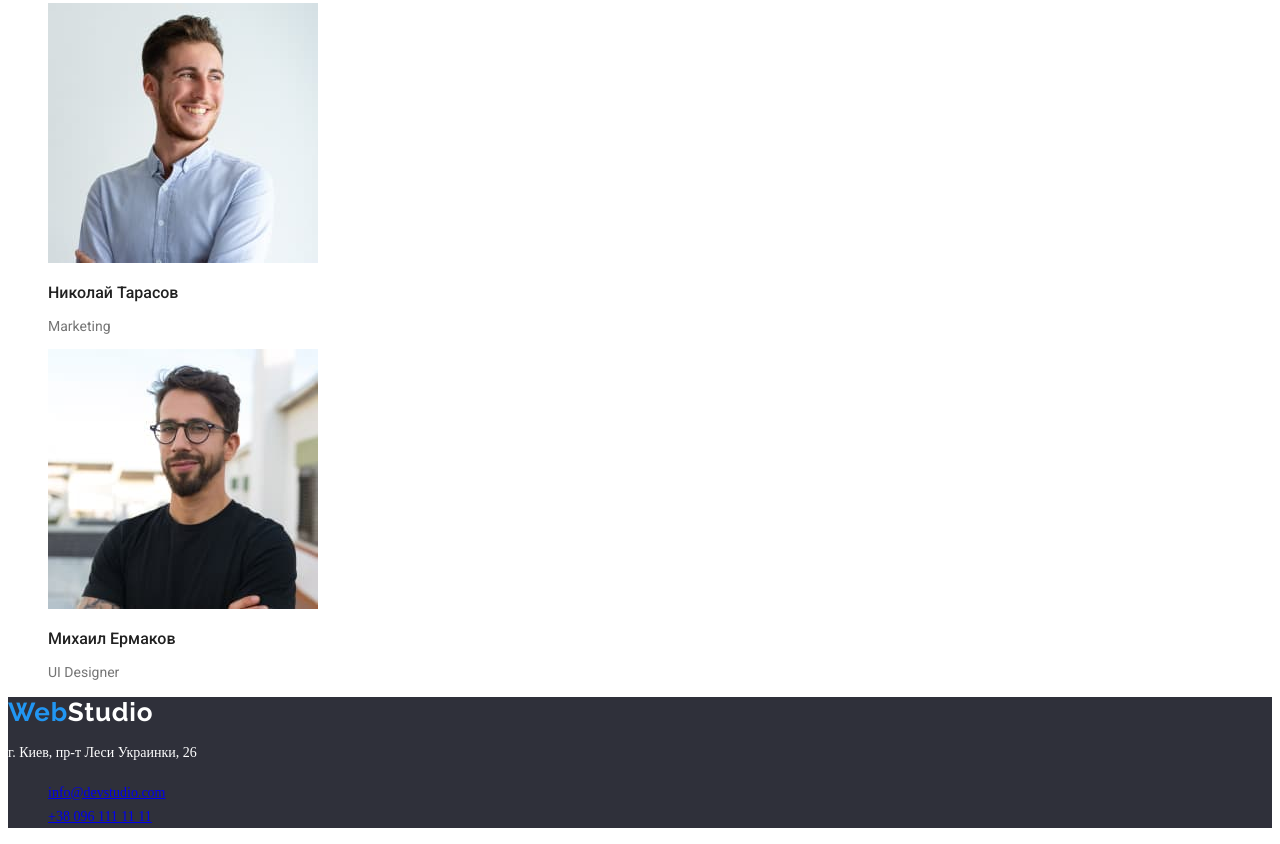
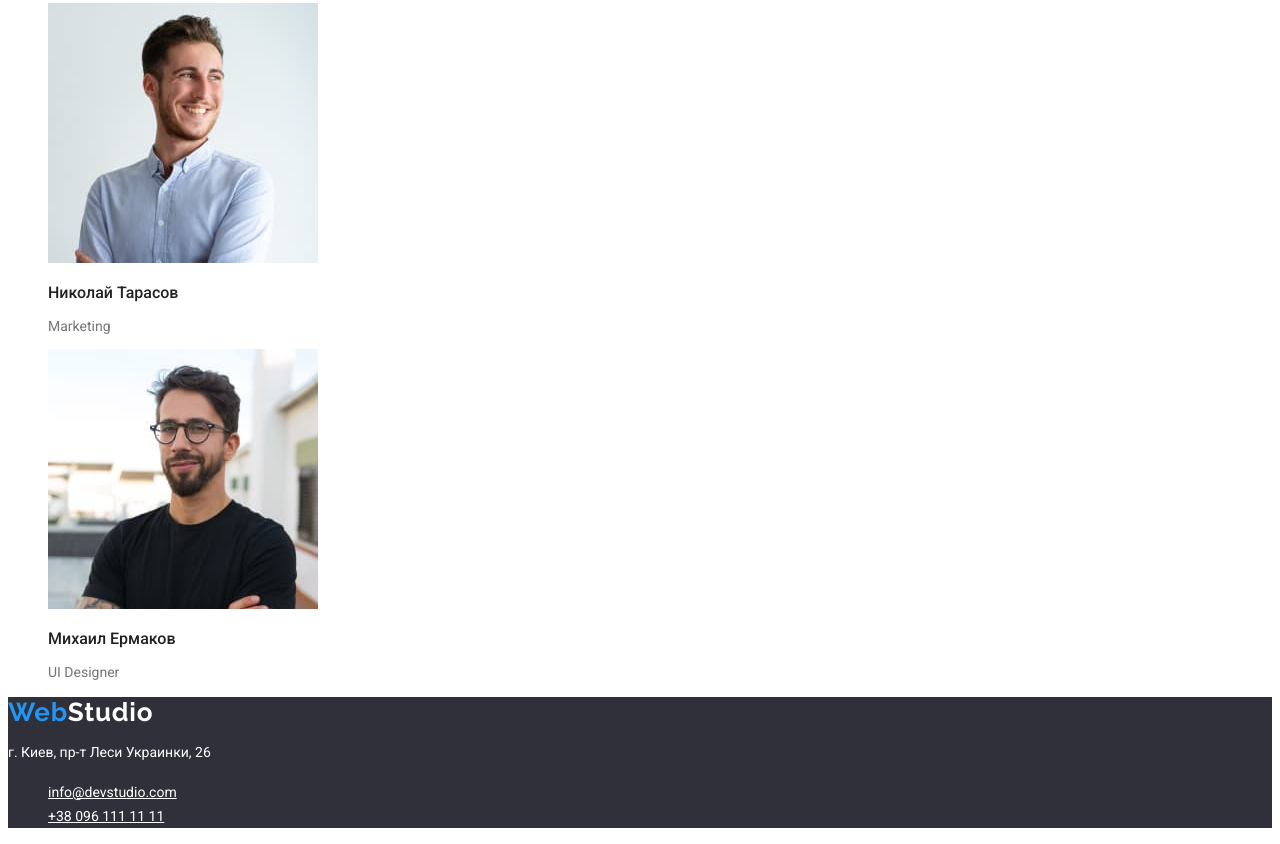
Before and after one commit to JaneBES/goit-markup-hw-022, a plain HTML site: page index.html in a window 1280 px wide. Shown: the part 2406-3250 px from the top of the page. Drawn offline with Linux system fonts and the light colour scheme.

Commit message:
change address

```diff
--- a/css/styles.css
+++ b/css/styles.css
@@ -137,7 +137,7 @@ line-height: 1.9;
 /* footer */
 
 address {
-    all:initial ;
+    all:inherit ;
 }
  .information {
      background-color: var(--backgroud-color);
@@ -161,13 +161,13 @@ font-size: 14px;
 line-height: 1.7;
 }
 
-.information .link{
-   color: rgba (255, 255, 255, 0.6);
+.address-list .link {
+ color: var(--main-title-color);
 font-weight: normal;
 font-size: 14px;
 line-height: 1.7;
 }
  .link .address-list:hover,
 .link .address-list:focus {
-    color: #2196F3;
+   color: rgba (255, 255, 255, 0.6);
 }
```
